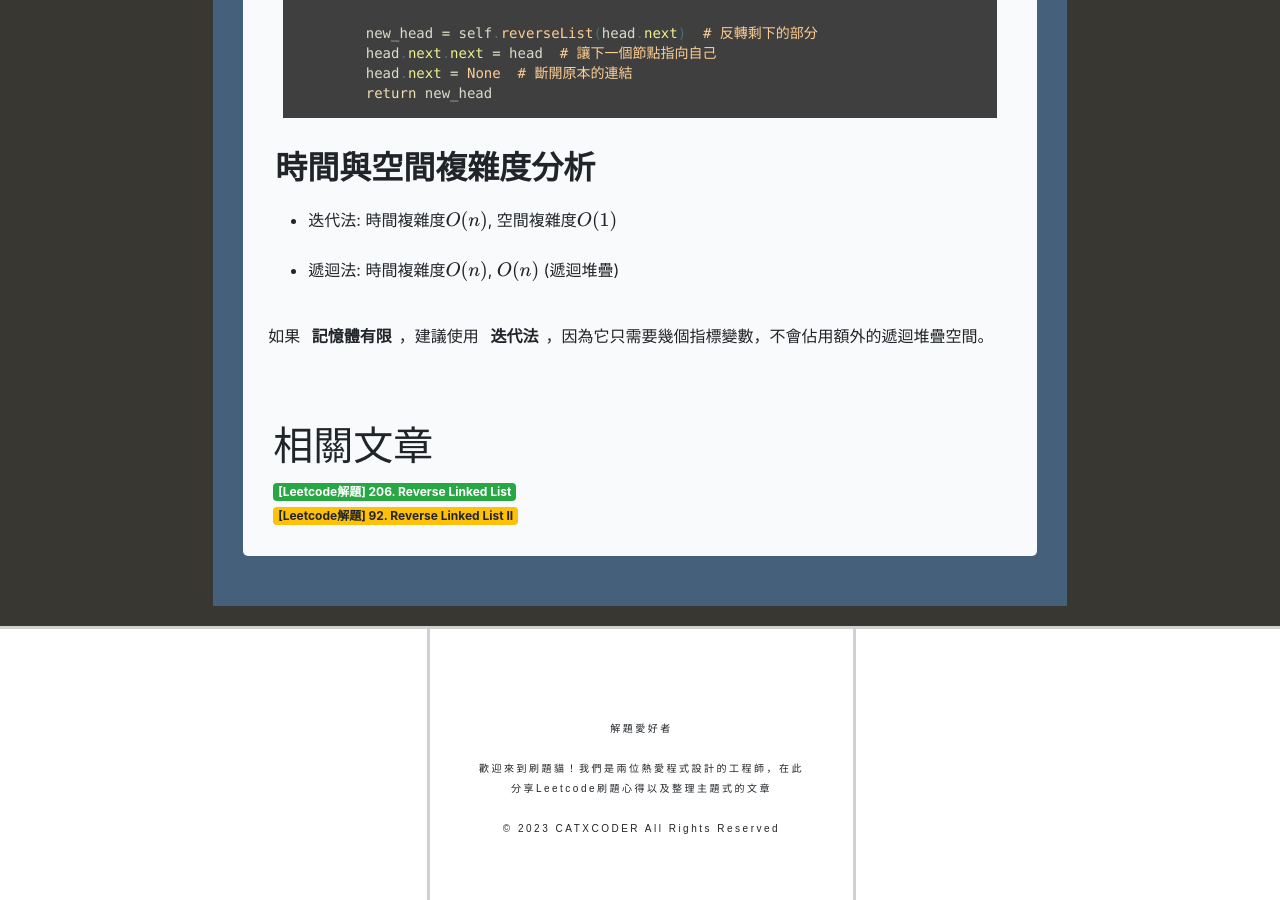
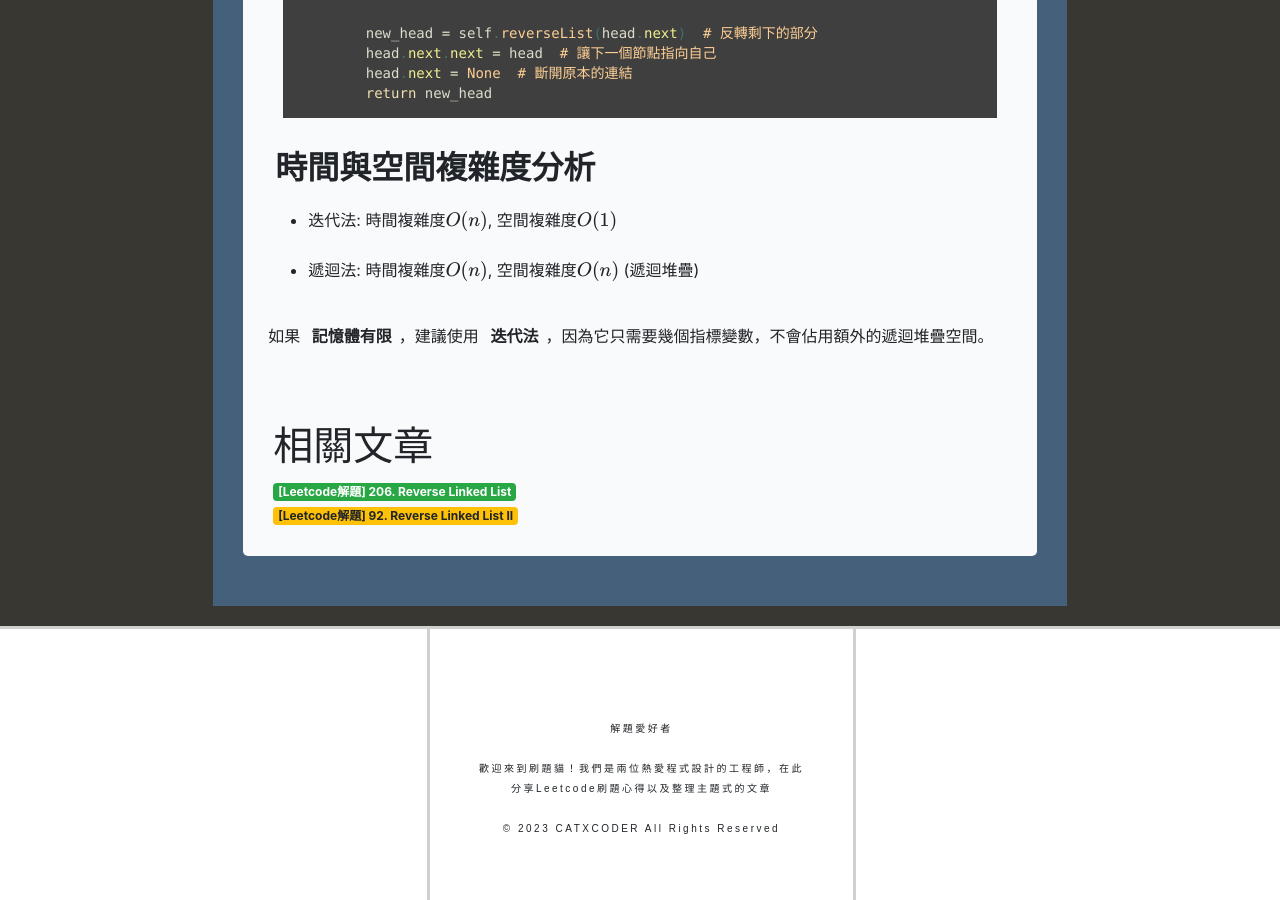
Before and after one commit to catxcoders/catxcoders.github.io, a Jekyll site: the page built from _posts/2025-03-21-206-Reverse-Linked-List.markdown, in a window 1280 px wide and 900 px high, scrolled down 4156 px. Built offline with Jekyll 4.4.1, drawn with Linux system fonts in a browser that asks for light colours; nearby versions of some CDN libraries; formulas are drawn with MathJax 3.

Commit message:
polish 206

```diff
--- a/_posts/2025-03-21-206-Reverse-Linked-List.markdown
+++ b/_posts/2025-03-21-206-Reverse-Linked-List.markdown
@@ -141,6 +141,6 @@ class Solution:
 
 ## **時間與空間複雜度分析**
 - 迭代法: 時間複雜度$O(n)$, 空間複雜度$O(1)$
-- 遞迴法: 時間複雜度$O(n)$, $O(n)$ (遞迴堆疊)
+- 遞迴法: 時間複雜度$O(n)$, 空間複雜度$O(n)$ (遞迴堆疊)
 
 如果 **記憶體有限**，建議使用 **迭代法**，因為它只需要幾個指標變數，不會佔用額外的遞迴堆疊空間。
```
